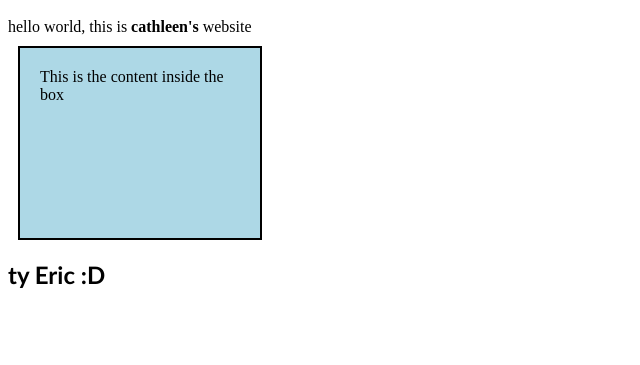
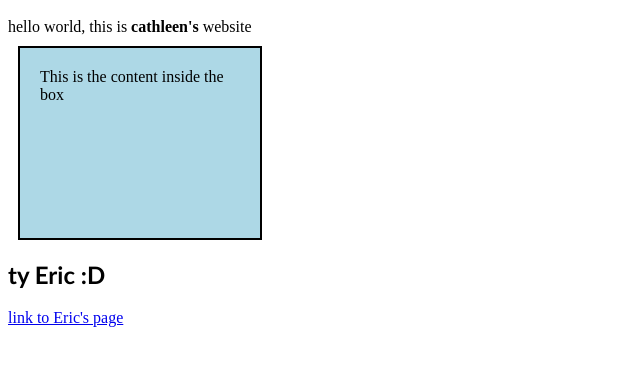
Before and after one commit to csjoya/csjoya.github.io, a plain HTML site: page index.html in a window 1280 px wide. Shown: the part 49-414 px from the top of the page, without its empty margins (0-640 px from the left). Drawn offline with Linux system fonts and the light colour scheme.

Commit message:
Added link to Eric's page

```diff
--- a/index.html
+++ b/index.html
@@ -22,7 +22,7 @@ hello world, this is <b>cathleen's</b> website
 
 </style>
 
-
+<a href="./eric.html">link to Eric's page</a>
 
 
 </html>
```
